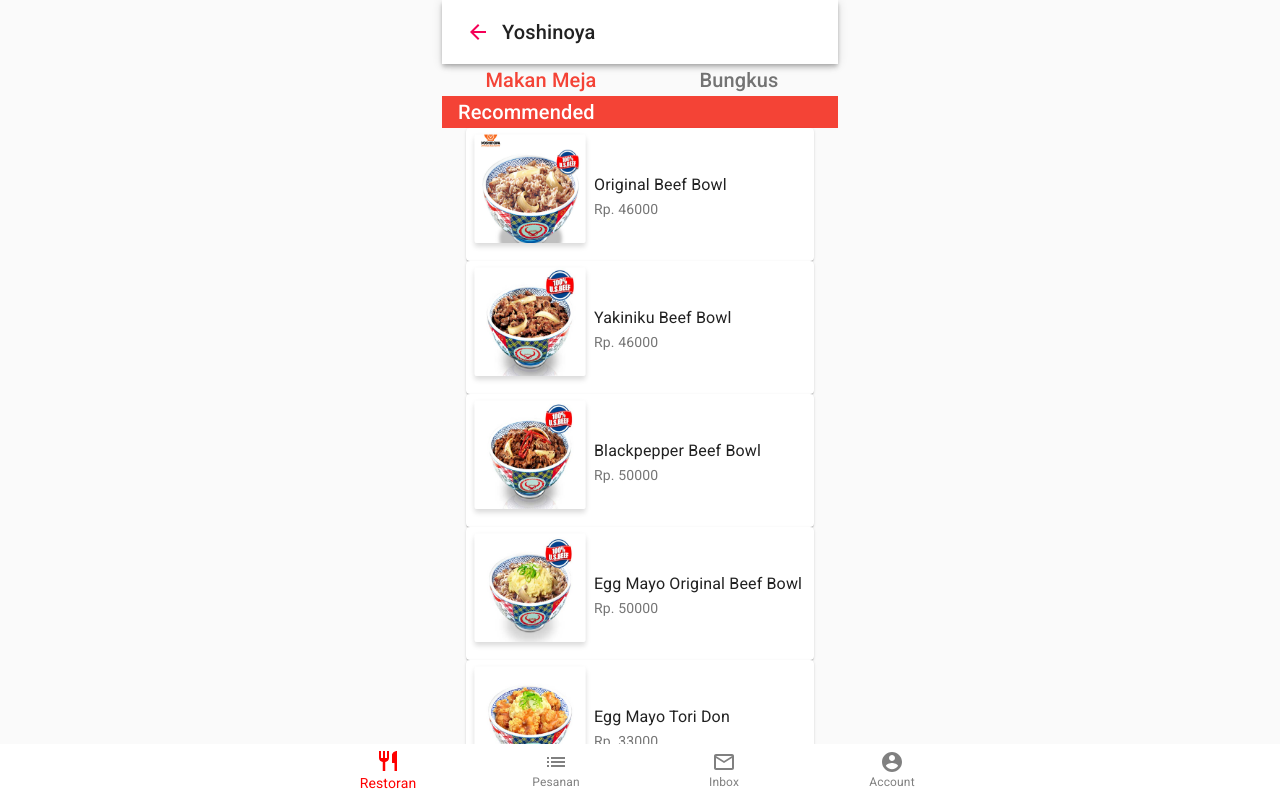
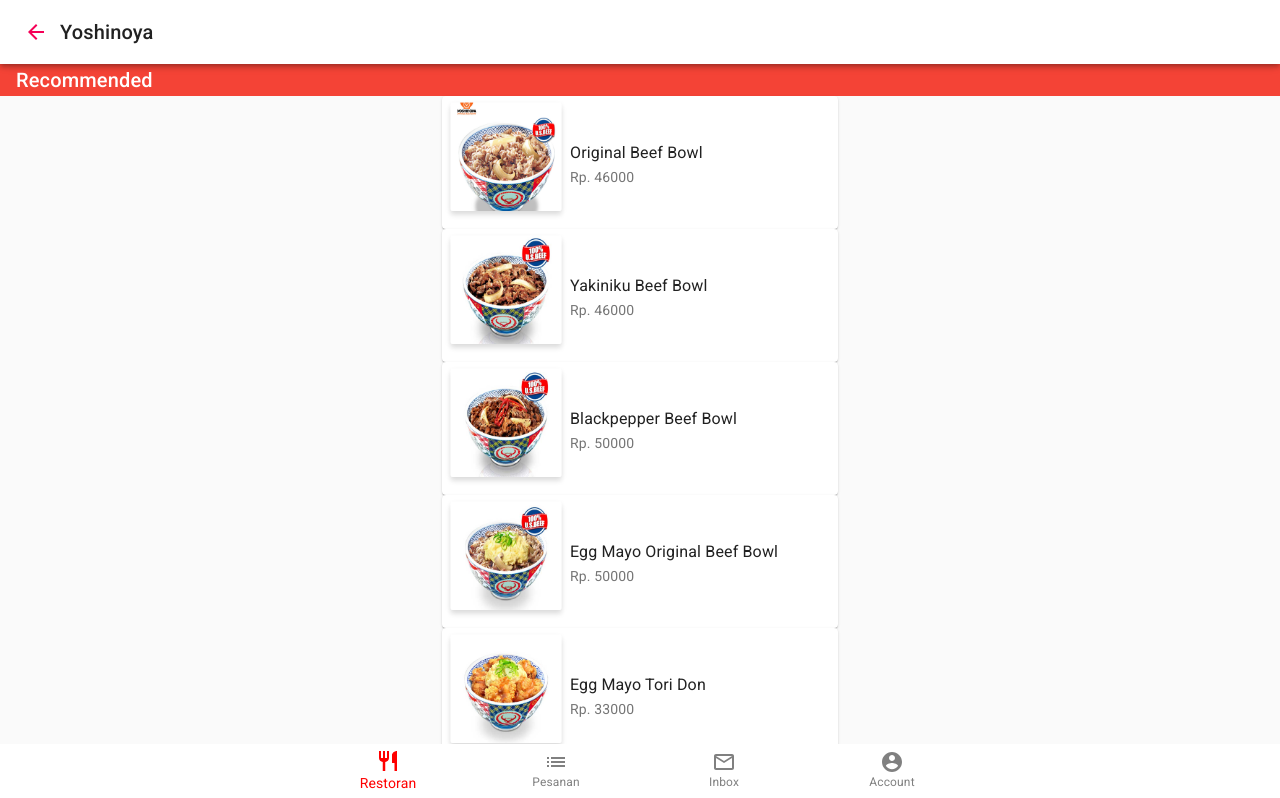
Before and after one commit to edwinwidh/hneugre, a React (Create React App) app: page /adora in a window 1280 px wide. Shown: the top 798 px of the page. Built offline with nearby package versions, Linux system fonts and the light colour scheme.

Commit message:
ui fixes

```diff
--- a/src/features/account/AccountDashboard/AccountDashboard.jsx
+++ b/src/features/account/AccountDashboard/AccountDashboard.jsx
@@ -1,4 +1,4 @@
-import React, { Component } from 'react';
+import React, { Component, Fragment } from 'react';
 import AccountList from '../AccountList/AccountList';
 import AccountNavbar from '../AccountNavbar';
 import { Container } from '@material-ui/core';
@@ -6,10 +6,10 @@
 class AccountDashboard extends Component {
   render() {
     return (
-      <Container maxWidth='xs'>
+      <Fragment>
         <AccountNavbar />
         <AccountList />
-      </Container>
+      </Fragment>
     );
   }
 }
--- a/src/features/account/AccountList/AccountList.jsx
+++ b/src/features/account/AccountList/AccountList.jsx
@@ -1,5 +1,5 @@
 import React, { Fragment } from 'react';
-import { Grid, Typography, Paper, makeStyles } from '@material-ui/core';
+import { Grid, Typography, Paper, makeStyles, Container } from '@material-ui/core';
 import { Link } from 'react-router-dom';
 
 const useStyles = makeStyles(theme => ({
@@ -18,7 +18,7 @@
 const AccountList = () => {
   const classes = useStyles();
   return (
-    <Fragment>
+    <Container maxWidth='xs'>
       <Grid container xs>
         <Grid item xs={6}>
           <Typography
@@ -178,7 +178,7 @@
       <br />
       <br />
       <br />
-    </Fragment>
+    </Container>
   );
 };
 
--- a/src/features/cart/Cart.jsx
+++ b/src/features/cart/Cart.jsx
@@ -52,7 +52,7 @@
     let cart = this.props.cartList.cart.length ? (
       this.props.cartList.cart.map(item => {
         return (
-          <Fragment>
+          <Container maxWidth='xs'>
             <Grid container xs>
               <Grid item xs={8}>
                 <Typography
@@ -73,7 +73,6 @@
               </Grid>
             </Grid>
 
-            <Grid>
               <Grid container xs justify='flex-end'>
                 <IconButton
                   onClick={() => {
@@ -89,16 +88,9 @@
                 >
                   <Add />
                 </IconButton>
-                <button
-                  onClick={() => {
-                    this.handleRemove(item.id);
-                  }}
-                >
-                  Remove
-                </button>
+
               </Grid>
-            </Grid>
-          </Fragment>
+          </Container>
         );
       })
     ) : (
@@ -106,7 +98,7 @@
     );
 
     return (
-      <Container>
+      <Fragment>
         <CartAppbar />
         <Box
           display='flex'
@@ -127,6 +119,7 @@
         </Grid>
         <Divider variant='middle' />
         {cart}
+        <Container maxWidth='xs'>
         <Grid container xs>
           <Grid item xs={8}>
             <Typography
@@ -183,7 +176,8 @@
         <br />
         <br />
         <br />
-      </Container>
+        </Container>
+      </Fragment>
     );
   }
 }
--- a/src/features/inbox/InboxDashboard/InboxDashboard.jsx
+++ b/src/features/inbox/InboxDashboard/InboxDashboard.jsx
@@ -1,4 +1,4 @@
-import React, { Component } from 'react';
+import React, { Component, Fragment } from 'react';
 import InboxList from '../InboxList/InboxList';
 import InboxNavbar from '../InboxNavbar';
 import { Container } from '@material-ui/core';
@@ -6,10 +6,10 @@
 class InboxDashboard extends Component {
   render() {
     return (
-      <Container maxWidth='xs'>
+      <Fragment>
         <InboxNavbar />
         <InboxList />
-      </Container>
+      </Fragment>
     );
   }
 }
--- a/src/features/inbox/InboxList/InboxList.jsx
+++ b/src/features/inbox/InboxList/InboxList.jsx
@@ -4,7 +4,8 @@
   ButtonBase,
   Typography,
   Paper,
-  makeStyles
+  makeStyles,
+  Container
 } from '@material-ui/core';
 
 const useStyles = makeStyles(theme => ({
@@ -18,7 +19,7 @@
 const InboxList = () => {
   const classes = useStyles();
   return (
-    <Fragment>
+    <Container maxWidth='xs'>
       <Grid container>
         <Grid container xs={6} justify='center'>
           <ButtonBase>
@@ -141,7 +142,7 @@
           </Grid>
         </Grid>
       </Paper>
-    </Fragment>
+    </Container>
   );
 };
 
--- a/src/features/menu/yoshinoya/YoshinoyaDashboard.jsx
+++ b/src/features/menu/yoshinoya/YoshinoyaDashboard.jsx
@@ -1,14 +1,8 @@
-import React, { Component } from 'react';
+import React, { Component, Fragment } from 'react';
 import { connect } from 'react-redux';
 import YoshinoyaList from './YoshinoyaList';
 import YoshinoyaNavbar from './YoshinoyaNavbar';
-import {
-  Container,
-  Grid,
-  Typography,
-  ButtonBase,
-  Box
-} from '@material-ui/core';
+import { Typography, Box } from '@material-ui/core';
 
 const mapState = state => ({
   yoshitems: state.yoshitems
@@ -18,32 +12,15 @@
   render() {
     const { yoshitems } = this.props;
     return (
-      <Container maxWidth='xs'>
+      <Fragment>
         <YoshinoyaNavbar />
-        <Grid container>
-          <Grid container xs={6} justify='center'>
-            <ButtonBase>
-              <Typography align='center' color='error' variant='h6'>
-                Makan Meja
-              </Typography>
-            </ButtonBase>
-          </Grid>
-
-          <Grid container xs={6} justify='center'>
-            <ButtonBase>
-              <Typography align='center' color='textSecondary' variant='h6'>
-                Bungkus
-              </Typography>
-            </ButtonBase>
-          </Grid>
-        </Grid>
         <Box width='100%' bgcolor='error.main' px={2}>
           <Typography variant='h6' style={{ color: 'white' }}>
             Recommended
           </Typography>
         </Box>
         <YoshinoyaList yoshitems={yoshitems} />
-      </Container>
+      </Fragment>
     );
   }
 }
--- a/src/features/merchant/MerchantDashboard/MerchantDashboard.jsx
+++ b/src/features/merchant/MerchantDashboard/MerchantDashboard.jsx
@@ -1,4 +1,4 @@
-import React, { Component } from 'react';
+import React, { Component, Fragment } from 'react';
 import MerchantList from '../MerchantList/MerchantList';
 import MerchantNavbar from '../MerchantNavbar';
 import { Container } from '@material-ui/core';
@@ -6,10 +6,10 @@
 class MerchantDashboard extends Component {
   render() {
     return (
-      <Container maxWidth='xs'>
+      <Fragment>
         <MerchantNavbar />
         <MerchantList />
-      </Container>
+      </Fragment>
     );
   }
 }
--- a/src/features/merchant/MerchantList/MerchantList.jsx
+++ b/src/features/merchant/MerchantList/MerchantList.jsx
@@ -12,7 +12,7 @@
 class MerchantList extends Component {
   render() {
     return (
-      <Container>
+      <Container maxWidth='xs'>
         <form noValidate autoComplete='off'>
           <TextField
             id='outlined-full-width'
--- a/src/features/order/OrderDashboard/OrderDashboard.jsx
+++ b/src/features/order/OrderDashboard/OrderDashboard.jsx
@@ -1,15 +1,14 @@
-import React, { Component } from 'react';
+import React, { Component, Fragment } from 'react';
 import OrderList from '../OrderList/OrderList';
 import OrderNavbar from '../OrderNavbar';
-import { Container } from '@material-ui/core';
 
 class OrderDashboard extends Component {
   render() {
     return (
-      <Container maxWidth='xs'>
+      <Fragment>
         <OrderNavbar />
         <OrderList />
-      </Container>
+      </Fragment>
     );
   }
 }
--- a/src/features/order/OrderList/OrderList.jsx
+++ b/src/features/order/OrderList/OrderList.jsx
@@ -1,5 +1,5 @@
 import React, { Fragment } from 'react';
-import { Typography, Paper, makeStyles } from '@material-ui/core';
+import { Typography, Paper, makeStyles, Container } from '@material-ui/core';
 import { Link } from 'react-router-dom';
 
 const useStyles = makeStyles(theme => ({
@@ -18,7 +18,7 @@
   const classes = useStyles();
 
   return (
-    <Fragment>
+    <Container maxWidth='xs'>
       <Typography variant='h5' color='error'>
         Active
       </Typography>
@@ -49,7 +49,7 @@
         <Typography variant='h5'>Adora Lezat</Typography>
         <Typography variant='p'>1 January 2019, 16:35:12 | Bungkus</Typography>
       </Paper>
-    </Fragment>
+    </Container>
   );
 };
 
```
